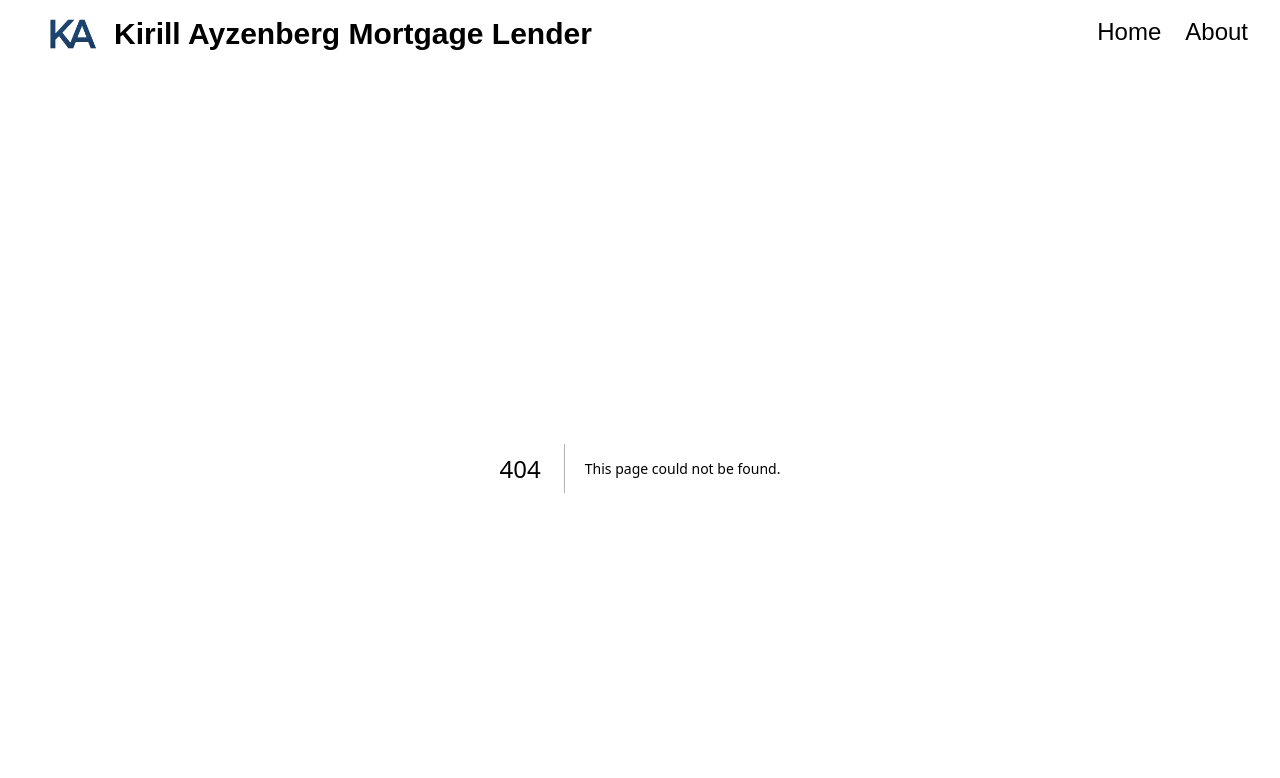
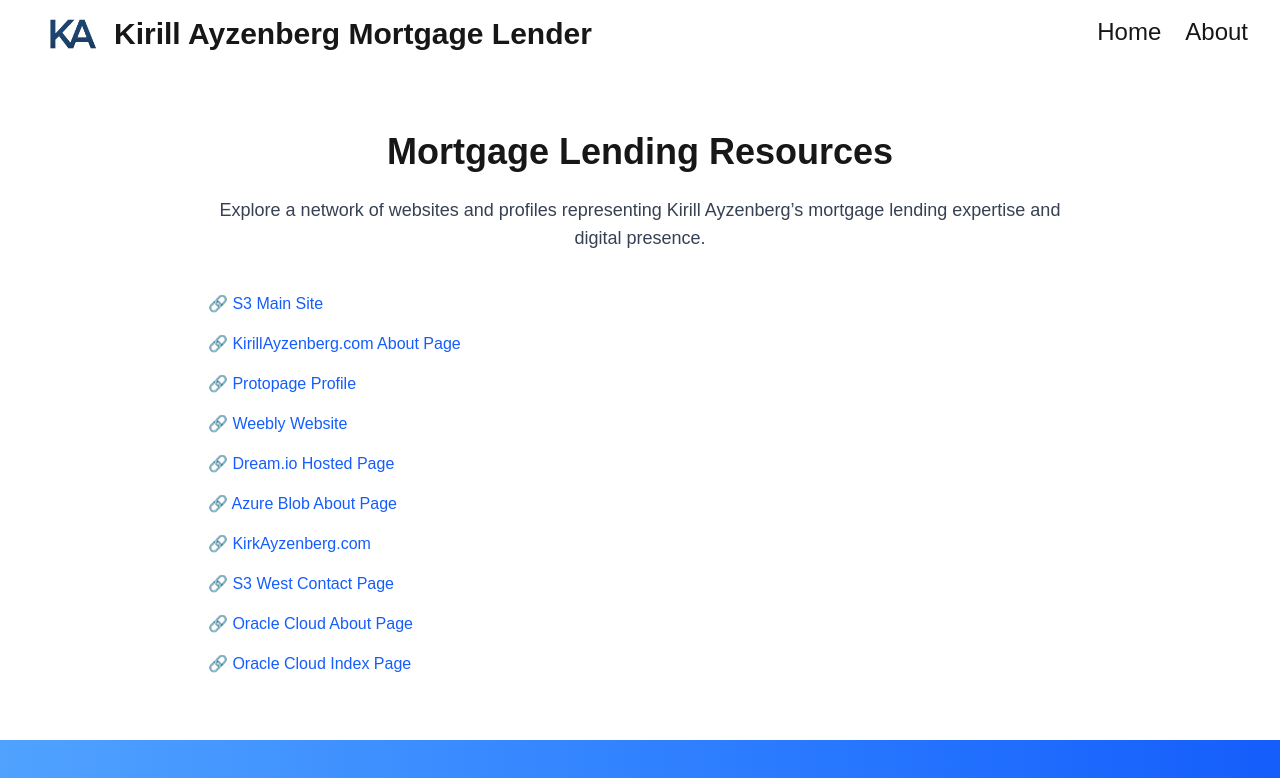
Before and after one commit to charleycode/kirillayzenberg, a Next.js app: page /mortgage-lending-resources in a window 1280 px wide. Before the commit this address had no page. Shown: the top 778 px of the page. Built offline with nearby package versions, Linux system fonts and the light colour scheme.

Commit message:
mortgage lending resources

```diff
--- a/src/app/about-kirill-kirk-ayzenberg/page.tsx
+++ b/src/app/about-kirill-kirk-ayzenberg/page.tsx
@@ -45,7 +45,7 @@
               {/* About & Experience Cards */}
       <section className="max-w-7xl mx-auto px-6 py-16 grid md:grid-cols-2 gap-12">
         <div>
-          <h2 className="text-3xl font-semibold mb-4">Who is Kirill Ayzenberg?</h2>
+          <h2 className="text-3xl font-semibold mb-4">Who is Kirill Kirk Ayzenberg?</h2>
           <p>
             Kirill Ayzenberg (also known professionally as Kirk Ayzenberg) is the driving force behind <strong>Kirill Ayzenberg LLC</strong>, a trusted mortgage lender dedicated to guiding clients through life’s most important financial decisions. Based in California, Kirill combines deep expertise in private and wholesale lending with tech-forward strategies that streamline the loan process for homebuyers, investors, and businesses.
           </p>
--- /dev/null
+++ b/src/app/mortgage-lending-resources/page.tsx
@@ -0,0 +1,44 @@
+import Link from "next/link";
+
+export const metadata = {
+  title: 'Mortgage Lending Resources - Kirill Ayzenberg',
+  description: 'Explore a curated list of mortgage lending resources, platforms, and web profiles associated with Kirill Ayzenberg.',
+};
+
+export default function MortgageResourcesPage() {
+  const resources = [
+    { label: "S3 Main Site", url: "https://s3.us-east-2.amazonaws.com/kirill-ayzenberg/index.html" },
+    { label: "KirillAyzenberg.com About Page", url: "https://www.kirillayzenberg.com/about-kirill-kirk-ayzenberg" },
+    { label: "Protopage Profile", url: "https://www.protopage.com/kirillayzenberg" },
+    { label: "Weebly Website", url: "https://kirillayzenberg.weebly.com/" },
+    { label: "Dream.io Hosted Page", url: "https://s3.us-east-005.dream.io/kirill-ayzenberg-mortgage-lender/index.html" },
+    { label: "Azure Blob About Page", url: "https://kirillayzenberg.blob.core.windows.net/kirill-ayzenberg-mortgage-lender/about.html" },
+    { label: "KirkAyzenberg.com", url: "https://kirkayzenberg.com/" },
+    { label: "S3 West Contact Page", url: "https://s3.us-west-1.amazonaws.com/kirill-ayzenberg-mortgage-lender/contact.html" },
+    { label: "Oracle Cloud About Page", url: "https://objectstorage.us-ashburn-1.oraclecloud.com/n/idovqmdhl4r3/b/kirill-ayzenberg-software-company/o/about.html" },
+    { label: "Oracle Cloud Index Page", url: "https://objectstorage.us-ashburn-1.oraclecloud.com/n/idovqmdhl4r3/b/kirill-ayzenberg-software-company/o/index.html" },
+  ];
+
+  return (
+    <main className="max-w-4xl mx-auto px-4 py-16">
+      <h1 className="text-4xl font-bold mb-6 text-center">Mortgage Lending Resources</h1>
+      <p className="text-lg text-gray-700 mb-10 text-center">
+        Explore a network of websites and profiles representing Kirill Ayzenberg’s mortgage lending expertise and digital presence.
+      </p>
+      <ul className="space-y-4">
+        {resources.map((resource, index) => (
+          <li key={index}>
+            <a
+              href={resource.url}
+              target="_blank"
+              rel="noopener noreferrer"
+              className="text-blue-600 hover:underline"
+            >
+              🔗 {resource.label}
+            </a>
+          </li>
+        ))}
+      </ul>
+    </main>
+  );
+}
--- a/src/app/resources/page.tsx
+++ b/src/app/resources/page.tsx
@@ -100,7 +100,7 @@
         </p>
 
         <h2 className="text-3xl font-semibold mt-10 mb-4">Explore More About Kirill Ayzenberg</h2>
-        <h3 className="text-2xl font-bold mt-4 mb-2">Learn About Kirill Ayzenberg Mortgage Lending Companies</h3>
+        <h3 className="text-2xl font-bold mt-4 mb-2">Learn About <a href="https://kirillayzenberg.com/mortgage-lending-resources">Kirill Ayzenberg Mortgage Lending Companies Resources</a></h3>
         <p className="mb-4">
           Visit the mortgage lender hub page to see how <strong>Kirill Ayzenberg</strong> manages lending companies offering DSCR loans, renovation loans, rental loans, and new construction loans.
         </p>
```
